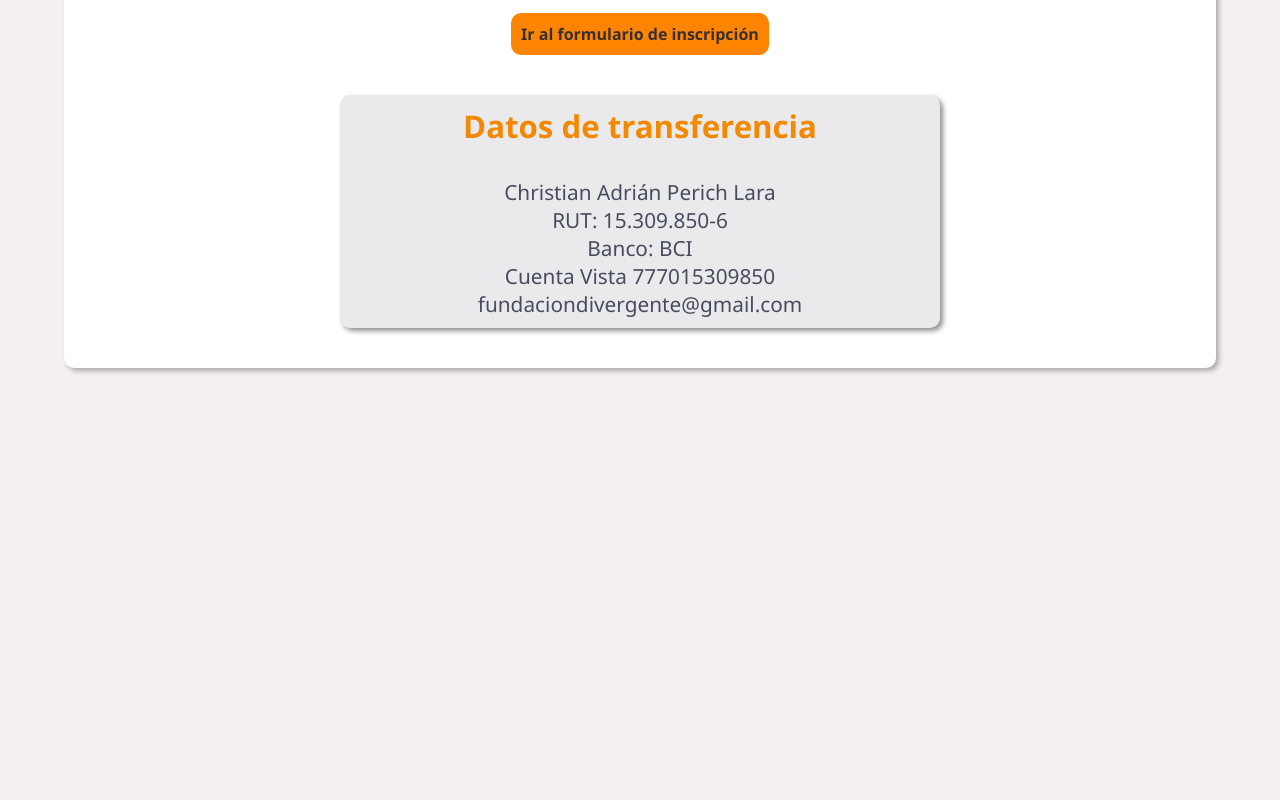
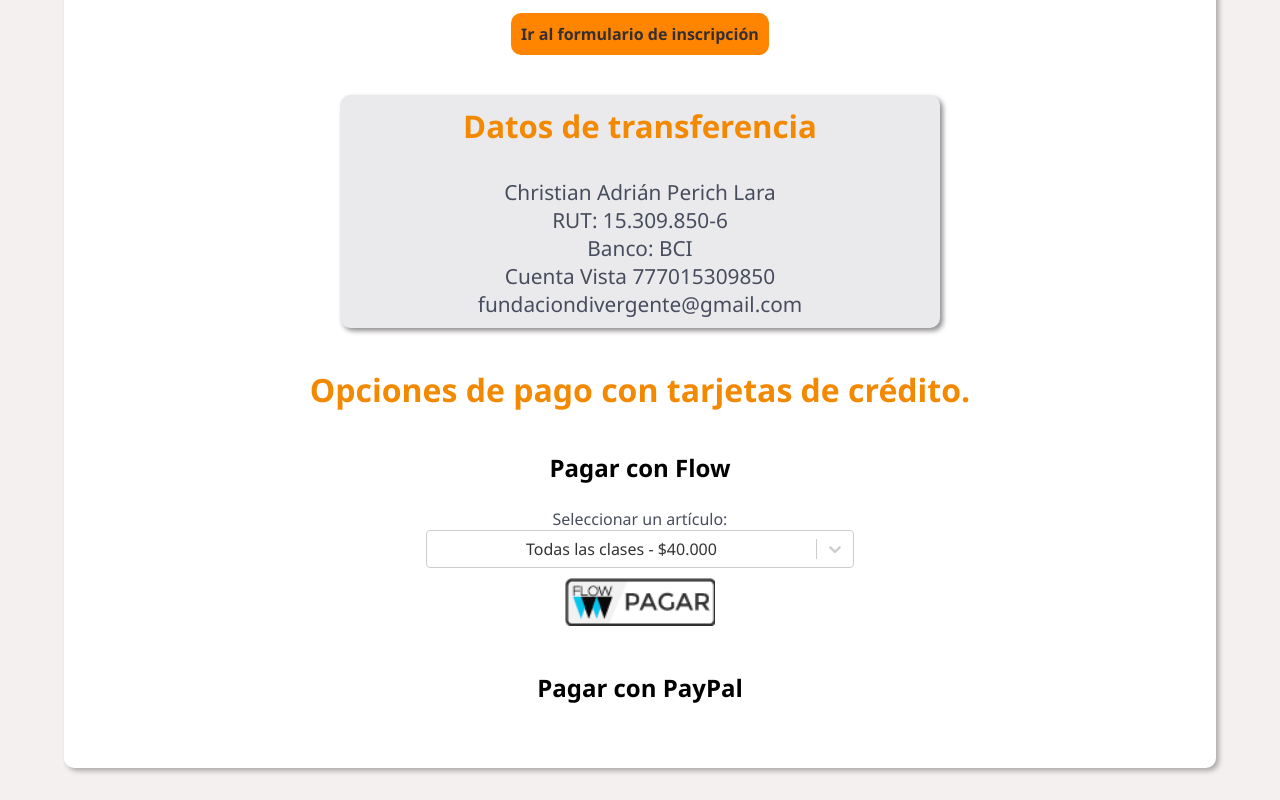
Before and after one commit to christianperich/Divergente, a React (Vite) app in the folder client/: page /curso-online/coregulacion-y-educacion-emocional in a window 1280 px wide. Shown: the part 2875-3675 px from the top of the page. Before the commit the page ends 3275 px from the top, so only its background shows below. Built offline with nearby package versions, Linux system fonts and the light colour scheme; no server answers.

Commit message:
actualiza botones de pago

```diff
--- a/client/index.html
+++ b/client/index.html
@@ -4,6 +4,7 @@
     <meta charset="UTF-8" />
     <link rel="icon" type="image" href="./src/assets/img/logo-circular.png" />
     <meta name="viewport" content="width=device-width, initial-scale=1.0" />
+
     <title>Divergente</title>
   </head>
   <body>
--- a/client/src/App.css
+++ b/client/src/App.css
@@ -394,6 +394,12 @@
   margin-top: 30px;
 }
 
+.paypal-button-container {
+  width: 100%;
+  max-width: 400px;
+  margin: auto;
+}
+
 .paypal-button-container button {
   max-width: none !important;
 }
--- a/client/src/components/FlowButton.jsx
+++ b/client/src/components/FlowButton.jsx
@@ -1,30 +1,30 @@
 import React, { useState, useEffect } from "react";
 import Select from "react-select";
-import btnPagar from "../assets/img/btn-flow-blanco.png";
+import btnPagar from "/img/btn-flow-blanco.png";
 
 function FlowButton() {
-  const [valor, setValor] = useState(50000);
+  const [valor, setValor] = useState(40000);
   const [link, setLink] = useState(
-    "https://www.flow.cl/btn.php?token=zef26f407cee2f16c20f4512c92a0084991c0539"
+    "https://www.flow.cl/btn.php?token=x4e683c287f99e2f15b4737f20e86b449b5c6738"
   );
 
   const options = [
-    { value: "1", label: "Segundo Bloque - $50.000" },
-    { value: "2", label: "1 clase - $30.000" },
+    { value: "1", label: "Todas las clases - $40.000" },
+    { value: "2", label: "1 clase - $25.000" },
   ];
 
   const handleChange = (e) => {
     console.log(e);
     if (e.value === "1") {
       setLink(
-        "https://www.flow.cl/btn.php?token=zef26f407cee2f16c20f4512c92a0084991c0539"
+        "https://www.flow.cl/btn.php?token=x4e683c287f99e2f15b4737f20e86b449b5c6738"
       );
-      setValor(50000);
+      setValor(40000);
     } else if (e.value === "2") {
       setLink(
         "https://www.flow.cl/btn.php?token=s829d9163ddbed8834beff8236418d574b461cbd"
       );
-      setValor(30000);
+      setValor(25000);
     }
   };
 
--- a/client/src/components/PayPalButton.jsx
+++ b/client/src/components/PayPalButton.jsx
@@ -1,38 +1,30 @@
-import { useEffect } from "react";
+import { useEffect, useRef } from "react";
 
 const PayPalButton = () => {
+  const paypalRef = useRef(null);
+
   useEffect(() => {
+    // Cargar el script solo una vez
     const script = document.createElement("script");
     script.src =
       "https://www.paypal.com/sdk/js?client-id=BAAyayE3X6NVR-OUPuFZGFTD1oCSwsCrC5sfEshF4308QxYpBwb-baTNzN510qSvV9DkQtZrsJZkBePFDU&components=hosted-buttons&disable-funding=venmo&currency=USD";
     script.async = true;
     script.crossOrigin = "anonymous";
+
     script.onload = () => {
       if (window.paypal) {
         window.paypal
           .HostedButtons({
-            hostedButtonId: "NVNV7J6M7CLLC",
+            hostedButtonId: "GSYRS7YFTXVMQ",
           })
-          .render("#paypal-container-NVNV7J6M7CLLC");
+          .render(paypalRef.current);
       }
     };
+
     document.body.appendChild(script);
   }, []);
 
-  return (
-    <div
-      style={{
-        display: "flex",
-        justifyContent: "center",
-        alignItems: "center",
-      }}
-    >
-      <div
-        className="paypal-button-container"
-        id="paypal-container-NVNV7J6M7CLLC"
-      ></div>
-    </div>
-  );
+  return <div className="paypal-button-container" ref={paypalRef} />;
 };
 
 export default PayPalButton;
--- a/client/src/pages/Cursos/CoregulacionYEducacionEmocional.jsx
+++ b/client/src/pages/Cursos/CoregulacionYEducacionEmocional.jsx
@@ -1,3 +1,6 @@
+import PayPalButton from "../../components/PayPalButton";
+import FlowButton from "../../components/FlowButton";
+
 function CoregulacionYEducacionEmocional() {
   return (
     <>
@@ -129,6 +132,26 @@
           BCI <br /> Cuenta Vista 777015309850 <br />{" "}
           fundaciondivergente@gmail.com
         </div>
+
+        <div style={{ textAlign: "center" }}>
+          <h1 style={{ marginTop: "40px", textAlign: "center" }}>
+            Opciones de pago con tarjetas de crédito.
+          </h1>
+
+          <h2
+            style={{ marginTop: "40px", textAlign: "center", color: "black" }}
+          >
+            Pagar con Flow
+          </h2>
+          <FlowButton />
+
+          <h2
+            style={{ marginTop: "40px", textAlign: "center", color: "black" }}
+          >
+            Pagar con PayPal
+          </h2>
+          <PayPalButton />
+        </div>
       </div>
     </>
   );
```
